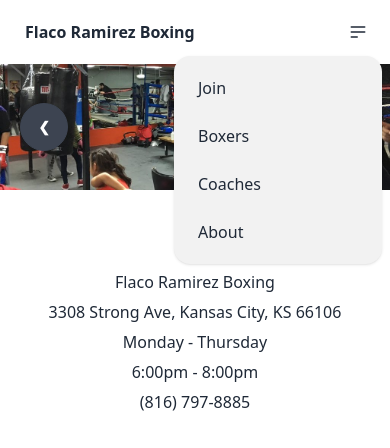
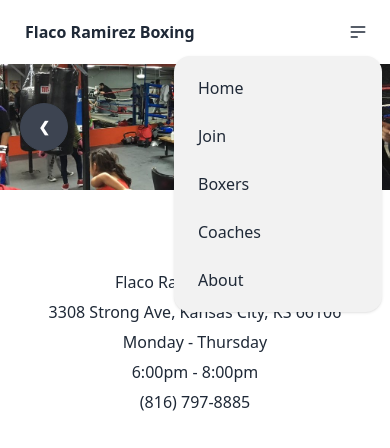
Before and after one commit to donovandcastaneda/frb-boxing-webpage, a React (Vite) app: page / in a window 390 px wide. Both pictures are taken after a click on the label 358 px from the left and 32 px from the top of the page. Shown: the top 448 px of the page. Built offline with nearby package versions, Linux system fonts and the light colour scheme.

Commit message:
added new item in hamburger menu home

```diff
--- a/src/components/NavBar.tsx
+++ b/src/components/NavBar.tsx
@@ -58,6 +58,11 @@ export function NavBar() {
               tabIndex={0}
               className=" dropdown-content menu p-2 shadow bg-base-200 rounded-box w-52 "
             >
+              <NavLink to="/" className="navbar-home">
+              <li>
+                <a>Home</a>
+              </li>
+            </NavLink>
               <NavLink to="/join" className="navbar-join">
               <li>
                 <a>Join</a>
```
